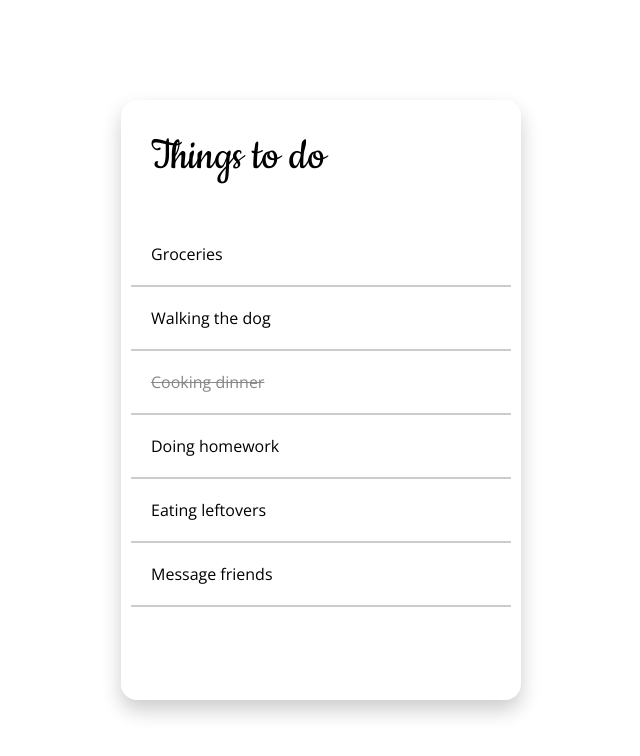
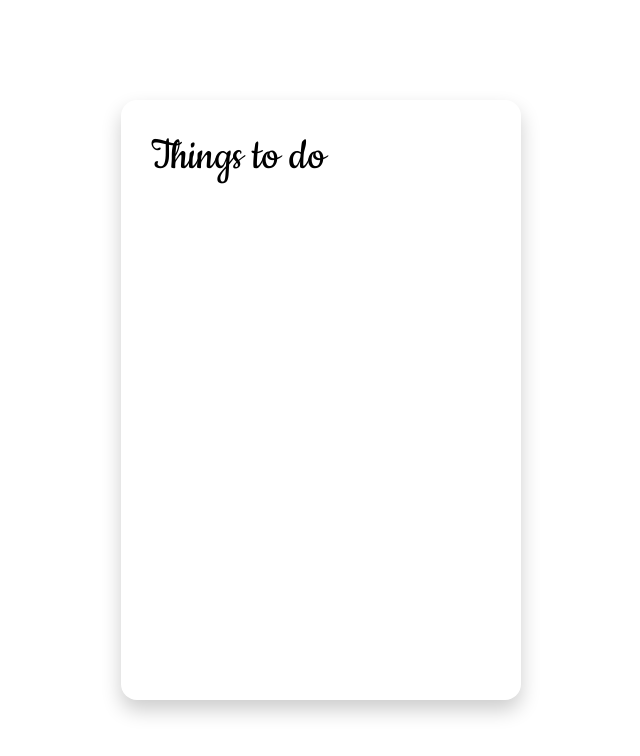
Before and after one commit to joeribreedveld/f3m9-prog-react-todo, a React (Create React App) app: page / in a window 1280 px wide. Shown: the top 756 px of the page, without its empty margins (319-959 px from the left). Built offline with nearby package versions, Linux system fonts and the light colour scheme.

Commit message:
feat(todo): state task list start

```diff
--- a/src/components/Todo/Todo.js
+++ b/src/components/Todo/Todo.js
@@ -1,55 +1,43 @@
 // Imports
 import "./Todo.css"
 import Item from "../Item/Item"
+import React from "react"
+import tasksObject from "../../data/tasks"
 
 // Functions
-const Todo = () => {
-	const tasks = [
-		{
-			name: "Groceries",
-			done: false,
-		},
-		{
-			name: "Walking the dog",
-			done: false,
-		},
-		{
-			name: "Cooking dinner",
-			done: true,
-		},
-		{
-			name: "Doing homework",
-			done: false,
-		},
-		{
-			name: "Eating leftovers",
-			done: false,
-		},
-		{
-			name: "Message friends",
-			done: false,
-		},
-	]
+class Todo extends React.Component {
+	constructor(props) {
+		super(props)
+		this.state = {
+			tasks: [],
+		}
+	}
 
-	const listItems = tasks.map((task) => {
-		return (
-			<>
-				<Item name={task.name} done={task.done} />
-			</>
-		)
+	componentDidMount() {
+		this.setState({
+			tasks: tasksObject.tasks,
 		})
+	}
 
+	componentDidUpdate() {
+		let listItems = this.state.tasks.map((task) => {
+			return <p>Test</p>
+		})
+	}
+
+	render() {
 		return (
 			<>
 				<article className='todo'>
 					<header className='todo__header'>
 						<h1 className='todo__h1'>Things to do</h1>
 					</header>
-				<ul className='todo__list'>{listItems}</ul>
+					{/* <ul className='todo__list'>{this.listItems}</ul> */}
 				</article>
 			</>
 		)
 	}
+}
 
 // Exports
 export default Todo
--- /dev/null
+++ b/src/data/tasks.js
@@ -0,0 +1,28 @@
+const tasks = [
+	{
+		name: "Groceries",
+		done: false,
+	},
+	{
+		name: "Walking the dog",
+		done: false,
+	},
+	{
+		name: "Cooking dinner",
+		done: true,
+	},
+	{
+		name: "Doing homework",
+		done: false,
+	},
+	{
+		name: "Eating leftovers",
+		done: false,
+	},
+	{
+		name: "Message friends",
+		done: false,
+	},
+]
+
+export default { tasks }
```
Lines whose indentation alone changed are shown as unchanged.
